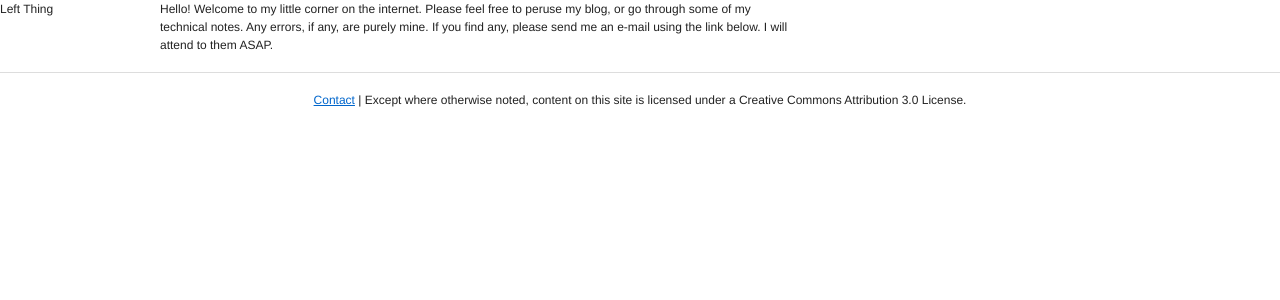
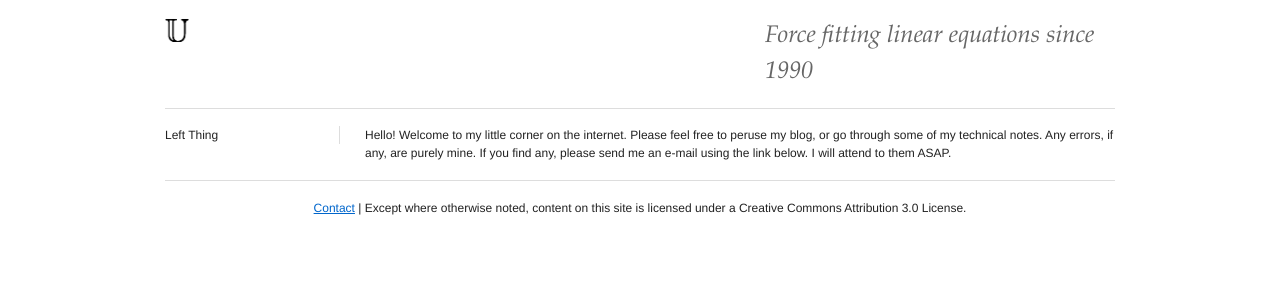
Before and after one commit to unsequitur/unsequitur.github.io, a Jekyll site: the page built from index.md, in a window 1280 px wide. Shown: the top 300 px of the page. Built offline with Jekyll 4.4.1, drawn with Linux system fonts in a browser that asks for light colours; Markdown is read by kramdown in place of the engine named in the settings.

Commit message:
more changes to the default

```diff
--- a/_layouts/default.html
+++ b/_layouts/default.html
@@ -15,11 +15,20 @@
     </head>
 
 	<body>
+		<div class="container">
 			<main>
-			<div class="span-4">
+			<hr class="space">
+			<div class="span-12">
+				<img src="/images/titlepic.png" width=24px height=24px/>
+			</div>
+			<div class="span-9 last right">
+				<h2 class="alt">Force fitting linear equations since 1990</h2>
+			</div>
+			<hr>
+			<div class="span-4 colborder">
 				Left Thing
 			</div>
-			<div class="span-16">
+			<div class="span-19 last">
 				{{ content }}
 			</div>
 			</main>
@@ -29,7 +38,7 @@
 				| Except where otherwise noted, content on this site is licensed
 				under a Creative Commons Attribution 3.0 License.</center></p>
 			</footer>
-
+		</div>
     </body>
 
 </html>
```
Also changed, not shown: images/titlepic.png (added), 8 other files. Lines whose indentation alone changed are shown as unchanged.
